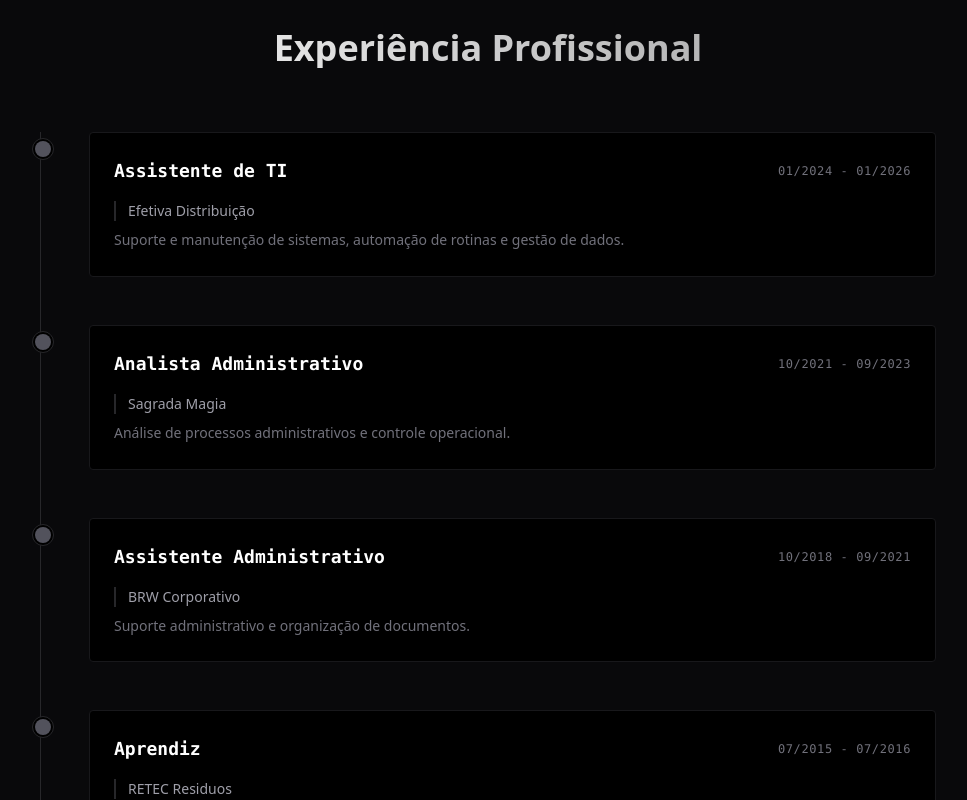
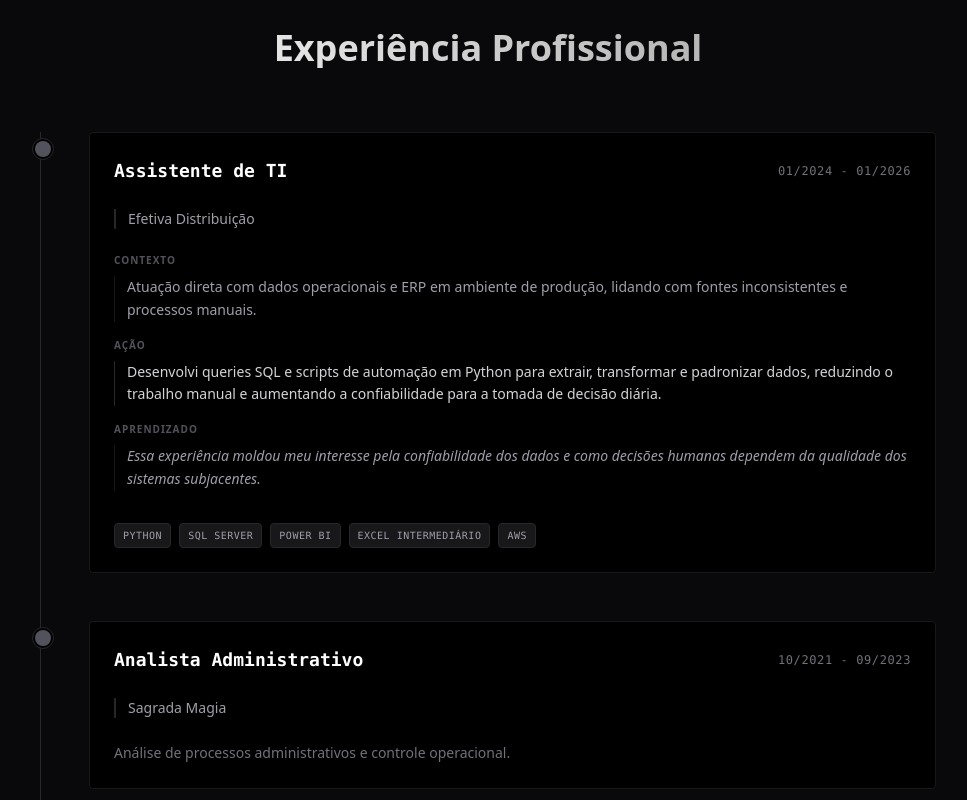
Before and after one commit to brdneo/site, a Next.js app: page / in a window 1280 px wide. Shown: the part 1400-2200 px from the top of the page, without its empty margins (152-1119 px from the left). Built offline with nearby package versions, Linux system fonts and the light colour scheme.

Commit message:
Dark tech minimalist v2

```diff
--- a/components/Experience.tsx
+++ b/components/Experience.tsx
@@ -35,16 +35,50 @@ export function Experience() {
 
                             {/* Minimalist Card */}
                             <div className="rounded border border-zinc-900 bg-black p-6 transition-all hover:border-zinc-700">
-                                <div className="flex flex-col gap-1 sm:flex-row sm:items-center sm:justify-between mb-4">
+                                <div className="flex flex-col gap-1 sm:flex-row sm:items-center sm:justify-between mb-6">
                                     <h3 className="text-lg font-bold text-white font-mono">
                                         {item.role}
                                     </h3>
                                     <span className="text-xs text-zinc-500 font-mono tracking-wider">{item.period}</span>
                                 </div>
-                                <p className="text-sm text-zinc-400 mb-2 font-medium border-l-2 border-zinc-800 pl-3">{item.company}</p>
-                                <p className="text-sm text-zinc-500 leading-relaxed">
-                                    {item.description}
-                                </p>
+                                <p className="text-sm text-zinc-400 mb-6 font-medium border-l-2 border-zinc-800 pl-3">{item.company}</p>
+
+                                {item.context ? (
+                                    <div className="space-y-4">
+                                        <div className="grid gap-2">
+                                            <span className="text-[10px] uppercase tracking-widest text-zinc-600 font-bold">Contexto</span>
+                                            <p className="text-sm text-zinc-400 leading-relaxed border-l border-zinc-900 pl-3">
+                                                {item.context}
+                                            </p>
+                                        </div>
+                                        <div className="grid gap-2">
+                                            <span className="text-[10px] uppercase tracking-widest text-zinc-600 font-bold">Ação</span>
+                                            <p className="text-sm text-zinc-300 leading-relaxed border-l border-zinc-800 pl-3">
+                                                {item.action}
+                                            </p>
+                                        </div>
+                                        <div className="grid gap-2">
+                                            <span className="text-[10px] uppercase tracking-widest text-zinc-600 font-bold">Aprendizado</span>
+                                            <p className="text-sm text-zinc-400 italic leading-relaxed border-l border-zinc-900 pl-3">
+                                                {item.learning}
+                                            </p>
+                                        </div>
+
+                                        {item.stack && (
+                                            <div className="pt-4 flex flex-wrap gap-2">
+                                                {item.stack.map((tech: string, i: number) => (
+                                                    <span key={i} className="px-2 py-1 bg-zinc-900 border border-zinc-800 rounded text-[10px] text-zinc-400 uppercase tracking-wider font-mono">
+                                                        {tech}
+                                                    </span>
+                                                ))}
+                                            </div>
+                                        )}
+                                    </div>
+                                ) : (
+                                    <p className="text-sm text-zinc-500 leading-relaxed">
+                                        {item.description}
+                                    </p>
+                                )}
                             </div>
                         </motion.div>
                     ))}
--- a/lib/data.ts
+++ b/lib/data.ts
@@ -24,7 +24,10 @@ export const DATA = {
                     company: "Efetiva Distribuição",
                     role: "Assistente de TI",
                     period: "01/2024 - 01/2026",
-                    description: "Suporte e manutenção de sistemas, automação de rotinas e gestão de dados.",
+                    context: "Atuação direta com dados operacionais e ERP em ambiente de produção, lidando com fontes inconsistentes e processos manuais.",
+                    action: "Desenvolvi queries SQL e scripts de automação em Python para extrair, transformar e padronizar dados, reduzindo o trabalho manual e aumentando a confiabilidade para a tomada de decisão diária.",
+                    learning: "Essa experiência moldou meu interesse pela confiabilidade dos dados e como decisões humanas dependem da qualidade dos sistemas subjacentes.",
+                    stack: ["Python", "SQL Server", "Power BI", "Excel Intermediário", "AWS"],
                 },
                 {
                     company: "Sagrada Magia",
@@ -128,25 +131,28 @@ export const DATA = {
                     company: "Efetiva Distribuição",
                     role: "IT Assistant",
                     period: "01/2024 - 01/2026",
-                    description: "System support and maintenance, routine automation, and data management.",
+                    context: "Worked with operational and ERP data in a production environment, dealing with inconsistent sources, manual processes, and recurring reporting needs.",
+                    action: "Built SQL queries and Python automation scripts to extract, transform, and standardize data, reducing manual work and improving reliability for day-to-day decision making.",
+                    learning: "This experience shaped my interest in data reliability, automation, and how human decisions depend on the quality of underlying systems.",
+                    stack: ["Python", "SQL Server", "Power BI", "Intermediate Excel", "AWS"],
                 },
                 {
                     company: "Sagrada Magia",
                     role: "Administrative Analyst",
                     period: "10/2021 - 09/2023",
-                    description: "Analysis of administrative processes and operational control.",
+                    description: `Analysis of administrative processes and operational control.`,
                 },
                 {
                     company: "BRW Corporativo",
                     role: "Administrative Assistant",
                     period: "10/2018 - 09/2021",
-                    description: "Administrative support and document organization.",
+                    description: `Administrative support and document organization.`,
                 },
                 {
                     company: "RETEC Residuos",
                     role: "Apprentice",
                     period: "07/2015 - 07/2016",
-                    description: "Assisting in company administrative routines.",
+                    description: `Assisting in company administrative routines.`,
                 },
             ]
         },
```
